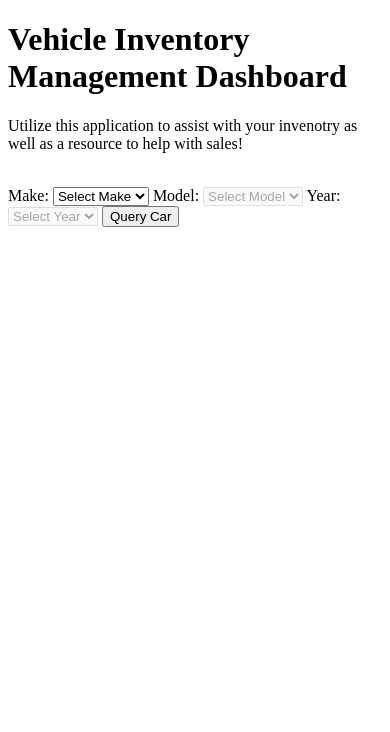
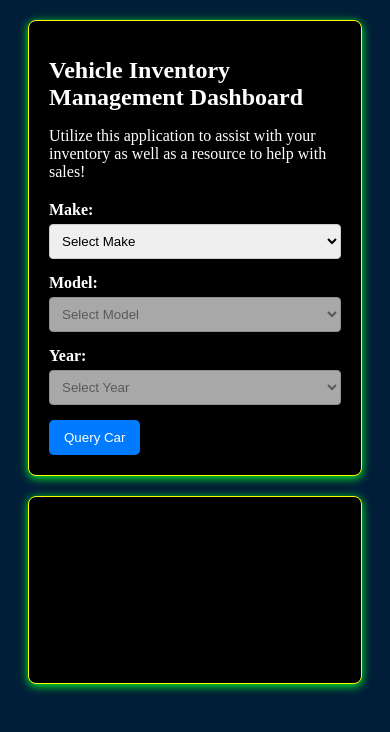
Before and after one commit to AustinL-jpg/Vehicle_Inventory_Management, a Flask app: page / in a window 390 px wide. Shown: the top 732 px of the page. Run offline with Flask 3, Linux system fonts and the light colour scheme; data that the repository does not hold is empty; some libraries are stand-ins or nearby versions.

Commit message:
Current Working Version

```diff
--- a/app.py
+++ b/app.py
@@ -23,11 +23,11 @@ def home():
 def get_data():
     # Convert DataFrame to JSON
     query = {}
-    fields = {'_id': 0, 'make': 1, 'model': 1,  'year': 1}
+    fields = {'_id': 0, 'Make': 1, 'Model': 1,  'Year': 1}
     inventory_data = db.car_inventory.find(query, fields)
     #print(inventory_data)
     cars_data = [item for item in inventory_data]
-    print(cars_data)
+    # print(cars_data)
 
 
 
@@ -42,34 +42,64 @@ def query():
     print("You made it this far.")
 
 
-    make = request.args.get('make')
-    model = request.args.get('model')
-    year = request.args.get('year')
-    print(make, model, year)
+    Make = request.args.get('Make')
+    Model = request.args.get('Model')
+    Year = request.args.get('Year')
+    fields = request.args.get('')
+    print(Make, Model, Year)
+
+
 
     query = {}
-    if make:
-        query['make'] = make
-    if model:
-        query['model'] = model
-    if year:
+    if Make:
+        query['Make'] = Make
+    if Model:
+        query['Model'] = Model
+    if Year:
         try:
-            query['year'] = int(year)
+            query['Year'] = int(Year)
 
         except ValueError:
-            print(f"Invalid year value: {year}")
+            print(f"Invalid year value: {Year}")
 
 
-    print(f"Query received - Make: {make}, Model: {model}, Year: {year}")
+    print(f"Query received - Make: {Make}, Model: {Model}, Year: {Year}")
 
     if not query:
         return jsonify([]), 400
+    if fields:
+        try:
+            fields_dict = json.loads(fields)
+        except json.JSONDecodeError:
+            return jsonify({"error": "Invalid fields parameter."}), 400
+    else:
+        fields_dict = {"_id": 0}  # Exclude _id, query all other fields
 
-    fields = {'_id': 0}
-    inventory_data = db.car_inventory.find(query, fields)
-    #print(inventory_data)
-    cars_data = [item for item in inventory_data]
-    print(cars_data)
+    # cars = inventory_data(make, model, year, fields_dict)  # Adjust your DB query accordingly
+    # fields = {"_id": 0, "make": 1}
+    # inventory_data = db.car_inventory.find(query, fields_dict)
+    # # print(inventory_data)
+    # cars_data = [item for item in inventory_data]
+    # print(cars_data)
+    inventory_data = db.car_inventory.find(query, fields_dict)
+    cars_data = []
+
+    for item in inventory_data:
+        # Create a new dictionary to hold filtered data
+        filtered_item = {}
+        for key, value in item.items():
+            if value != 0 or value != -1:  # Filter out values of 0 and -1
+                filtered_item[key] = value
+                print("works one")
+            if value != "0" or value != "-1":  # Filter out values of 0 and -1
+                filtered_item[key] = value
+                print("works two")
+        if filtered_item:  # Only add non-empty items
+            cars_data.append(filtered_item)
+        print(filtered_item)
+
+    if not cars_data:
+        return jsonify({"message": "No results found."}), 404
 
     return jsonify(cars_data)
 
--- /dev/null
+++ b/static/css/styles.css
@@ -0,0 +1,93 @@
+body {
+    background-color: #001e38; /* Change this to your desired color */
+    color: #ffffff; /* Optional: Change text color for contrast */
+}
+
+
+.dashboard-container {
+    background-color: #000000;
+    border: 1px solid #fffb00;
+    border-radius: 8px;
+    padding: 20px;
+    margin: 20px;
+    box-shadow: 0 2px 10px rgb(0, 255, 42);
+}
+
+.dashboard-container h1 {
+    font-size: 24px;
+    margin-bottom: 10px;
+}
+
+.dashboard-container p {
+    font-size: 16px;
+    margin-bottom: 20px;
+}
+
+.form-group {
+    margin-bottom: 15px;
+}
+
+.form-group label {
+    display: block;
+    font-weight: bold;
+    margin-bottom: 5px;
+}
+
+.form-group select {
+    width: 100%;
+    padding: 8px;
+    border: 1px solid #ccc;
+    border-radius: 4px;
+}
+
+button {
+    background-color: #007bff;
+    color: white;
+    border: none;
+    padding: 10px 15px;
+    border-radius: 5px;
+    cursor: pointer;
+}
+
+button:hover {
+    background-color: #0056b3;
+}
+
+
+info-box {
+    background-color: #000000;
+    border: 1px solid #fffb00;
+    border-radius: 8px;
+    padding: 20px;
+    margin: 20px;
+    box-shadow: 0 2px 10px rgb(0, 255, 42); /* Subtle shadow */
+}
+
+.fl-table {
+    width: 100%; /* Full width table */
+    border-collapse: collapse; /* Collapse borders */
+}
+
+.fl-table th, .fl-table td {
+    border: 1px solid #eeff00; /* Cell border */
+    padding: 8px; /* Padding for cells */
+}
+
+.fl-table th {
+    background-color: #5f1919; /* Header background color */
+    text-align: left; /* Align text to the left */
+}
+.canvas-container {
+    background-color: #000000;
+    border: 1px solid #fffb00;
+    border-radius: 8px;
+    padding: 20px;
+    margin: 20px;
+    box-shadow: 0 2px 10px rgb(0, 255, 42);
+}
+
+.canvas-container canvas {
+    display: block;
+    max-width: 100%; /* Responsive design */
+    height: auto;    /* Maintain aspect ratio */
+}
--- a/templates/index.html
+++ b/templates/index.html
@@ -1,51 +1,61 @@
 <!DOCTYPE html>
 <html lang="en">
   <head>
-  <head>
     <meta charset="UTF-8">
     <meta name="viewport" content="width=device-width, initial-scale=1.0">
-    <title>Car Selection</title>
-    <script src="https://code.jquery.com/jquery-3.6.0.min.js"></script> <!-- Include jQuery first -->
-    <script src="static/js/dropdown.js"></script> <!-- Link to your JavaScript file -->
+    <title>Your Page Title</title>
+    <link rel="stylesheet" href="static/CSS/styles.css"> <!-- Link to your CSS file -->
+    <script src="https://code.jquery.com/jquery-3.6.0.min.js"></script>
+    <script src="static/js/dropdown.js"></script> <!-- Your JavaScript file -->
 </head>
 
 <body>
 
-    <div class="container">
-        <div class="row">
-          <div class="col-md-12 p-5 text-center bg-light">
+  <div class="dashboard-container">
     <h1>Vehicle Inventory Management Dashboard</h1>
-            <p>Utilize this application to assist with your invenotry as well as a resource to help with sales!</p>
-          </div>
-        </div>
-        <br>
+    <p>Utilize this application to assist with your inventory as well as a resource to help with sales!</p>
 
-        <div id="select">
+    <div class="form-group">
         <label for="make">Make:</label>
         <select id="make">
             <option value="">Select Make</option>
+            <!-- Options will be populated dynamically -->
         </select>
+    </div>
 
+    <div class="form-group">
         <label for="model">Model:</label>
         <select id="model" disabled>
             <option value="">Select Model</option>
         </select>
+    </div>
 
+    <div class="form-group">
         <label for="year">Year:</label>
         <select id="year" disabled>
             <option value="">Select Year</option>
         </select>
+    </div>
 
-          <button id="query-button" class="btn btn-primary mt-3">Query Car</button>
+    <button id="query-button">Query Car</button>
+</div>
 
 
       <!-- Results Container -->
+      <div class="canvas-container">
+        <canvas id="mpgChart" width="400" height="200"></canvas>
+      </div>
+
         <div id="results" class="mt-4 p-3 border rounded bg-light">
+
         </div>
+
       </div>
 
     <!-- <div id="plot"></div> -->
     <script src="static/js/dropdown.js"></script>
 
+    <script src="https://cdn.jsdelivr.net/npm/chart.js"></script>
+
 </body>
 </html>
```
Also changed, not shown: static/js/dropdown.js (+146 -24 lines), 2 other files. Lines whose indentation alone changed are shown as unchanged.
